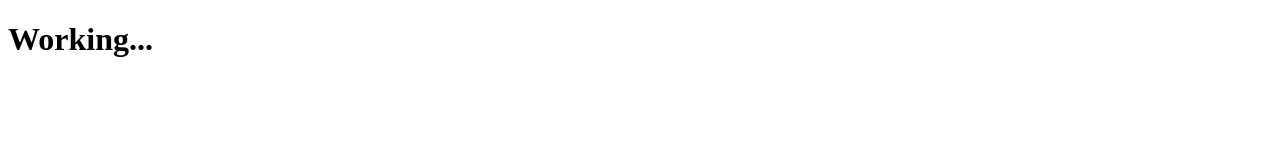
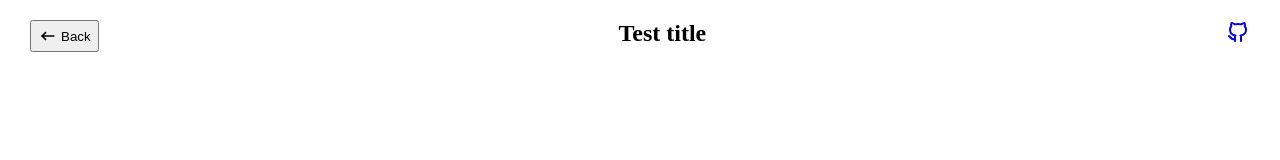
Before and after one commit to drlncode/JS-Projects-Collection, a website: page app/homePage/index.html in a window 1280 px wide. Drawn offline with Linux system fonts and the light colour scheme.

Commit message:
Updating home page.

```diff
--- a/app/homePage/css/styles.css
+++ b/app/homePage/css/styles.css
@@ -0,0 +1,36 @@
+* {
+    margin: 0;
+    padding: 0;
+    box-sizing: border-box;
+}
+
+.app {
+    .app-header {
+        width: 100%;
+        position: fixed;
+        display: flex;
+        justify-content: space-between;
+        padding: 20px 30px;
+
+        #back {
+            cursor: pointer;
+            display: flex;
+            justify-content: center;
+            align-items: center;
+            padding: 2px 6px;
+            gap: 3px;
+
+            svg {
+                width: 20px;
+            }
+        }
+    }
+}
+
+@media screen and (max-width: 400px) {
+    .app-header {
+        .github-icon {
+            display: none;
+        }
+    }
+}
--- a/app/homePage/index.html
+++ b/app/homePage/index.html
@@ -4,12 +4,27 @@
     <meta charset="UTF-8">
     <meta name="viewport" content="width=device-width, initial-scale=1.0">
     <title>JS-Projects-Collection</title>
+    <!-- All CSS files of the projects. It's hard one by one lmao. -->
     <link rel="stylesheet" href="./css/styles.css">
     <link rel="icon" href="/assets/favicon.ico" type="image/x-icon">
 </head>
 <body>
     <div class="app">
-        <h1>Working...</h1>
+        <div class="app-header">
+            <div class="back-button">
+                <button id="back">
+                    <svg  xmlns="http://www.w3.org/2000/svg"  width="24"  height="24"  viewBox="0 0 24 24"  fill="none"  stroke="currentColor"  stroke-width="2"  stroke-linecap="round"  stroke-linejoin="round"  class="icon icon-tabler icons-tabler-outline icon-tabler-arrow-narrow-left"><path stroke="none" d="M0 0h24v24H0z" fill="none"/><path d="M5 12l14 0" /><path d="M5 12l4 4" /><path d="M5 12l4 -4" /></svg>
+                    Back
+                </button>
+            </div>
+            <div class="current-page-content">
+                <h2 class="title">Test title</h2>
+            </div>
+            <a class="github-icon" href="https://github.com/drlncode/JS-Projects-Collection" target="_blank">
+                <svg  xmlns="http://www.w3.org/2000/svg"  width="24"  height="24"  viewBox="0 0 24 24"  fill="none"  stroke="currentColor"  stroke-width="2"  stroke-linecap="round"  stroke-linejoin="round"  class="icon icon-tabler icons-tabler-outline icon-tabler-brand-github"><path stroke="none" d="M0 0h24v24H0z" fill="none"/><path d="M9 19c-4.3 1.4 -4.3 -2.5 -6 -3m12 5v-3.5c0 -1 .1 -1.4 -.5 -2c2.8 -.3 5.5 -1.4 5.5 -6a4.6 4.6 0 0 0 -1.3 -3.2a4.2 4.2 0 0 0 -.1 -3.2s-1.1 -.3 -3.5 1.3a12.3 12.3 0 0 0 -6.2 0c-2.4 -1.6 -3.5 -1.3 -3.5 -1.3a4.2 4.2 0 0 0 -.1 3.2a4.6 4.6 0 0 0 -1.3 3.2c0 4.6 2.7 5.7 5.5 6c-.6 .6 -.6 1.2 -.5 2v3.5" /></svg>
+            </a>
+        </div>
+        <div class="app-content"></div>
     </div>
     <script type="module" src="./js/main.js"></script>
 </body>
--- a/app/homePage/js/main.js
+++ b/app/homePage/js/main.js
@@ -1 +1 @@
-const appContainer = document.querySelector('.app');
+const appContainer = document.querySelector('.app-content');
```
